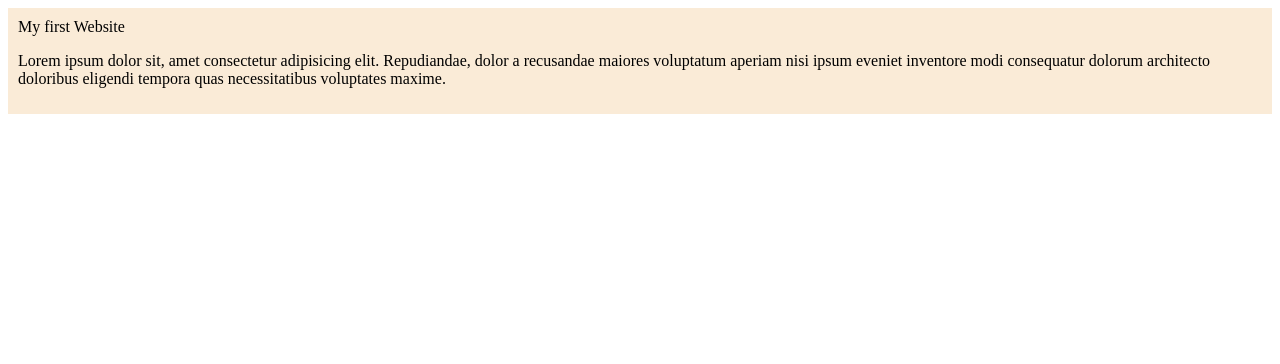
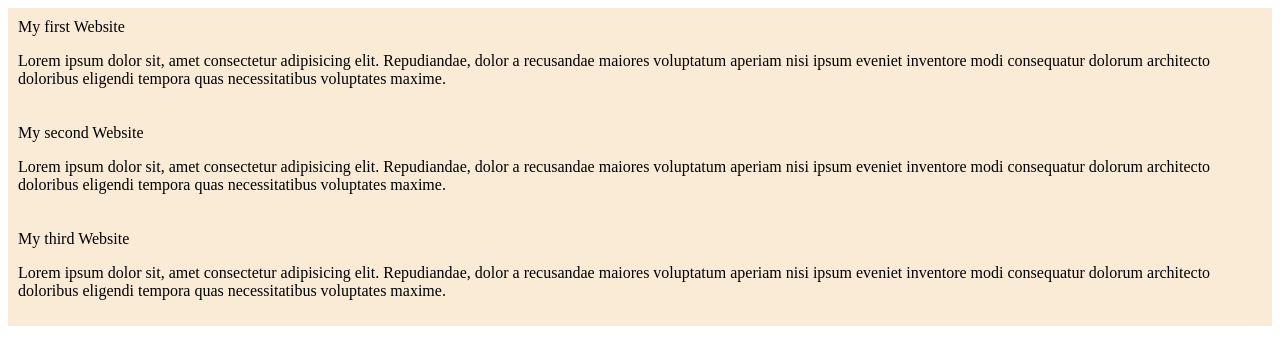
Before and after one commit to nafisatuljannah200-cmyk/my-new-github-repo, a plain HTML site: page index.html in a window 1280 px wide. Drawn offline with Linux system fonts and the light colour scheme.

Commit message:
added second and third div

```diff
--- a/index.html
+++ b/index.html
@@ -11,5 +11,17 @@
 
 </div>
 
+ <div>My second Website
+    <p>Lorem ipsum dolor sit, amet consectetur adipisicing elit. Repudiandae, dolor a recusandae maiores voluptatum aperiam nisi ipsum eveniet inventore modi consequatur dolorum architecto doloribus eligendi tempora quas necessitatibus voluptates maxime.</p>
+
+</div>
+
+ <div>My third Website
+    <p>Lorem ipsum dolor sit, amet consectetur adipisicing elit. Repudiandae, dolor a recusandae maiores voluptatum aperiam nisi ipsum eveniet inventore modi consequatur dolorum architecto doloribus eligendi tempora quas necessitatibus voluptates maxime.</p>
+
+</div>
+
+
+
 </body>
 </html>
--- a/styles/blog.css
+++ b/styles/blog.css
@@ -2,4 +2,5 @@ div{
     background-color: antiquewhite;
     color: black;
     padding: 10px;
+    border: 10px;
 }
```
